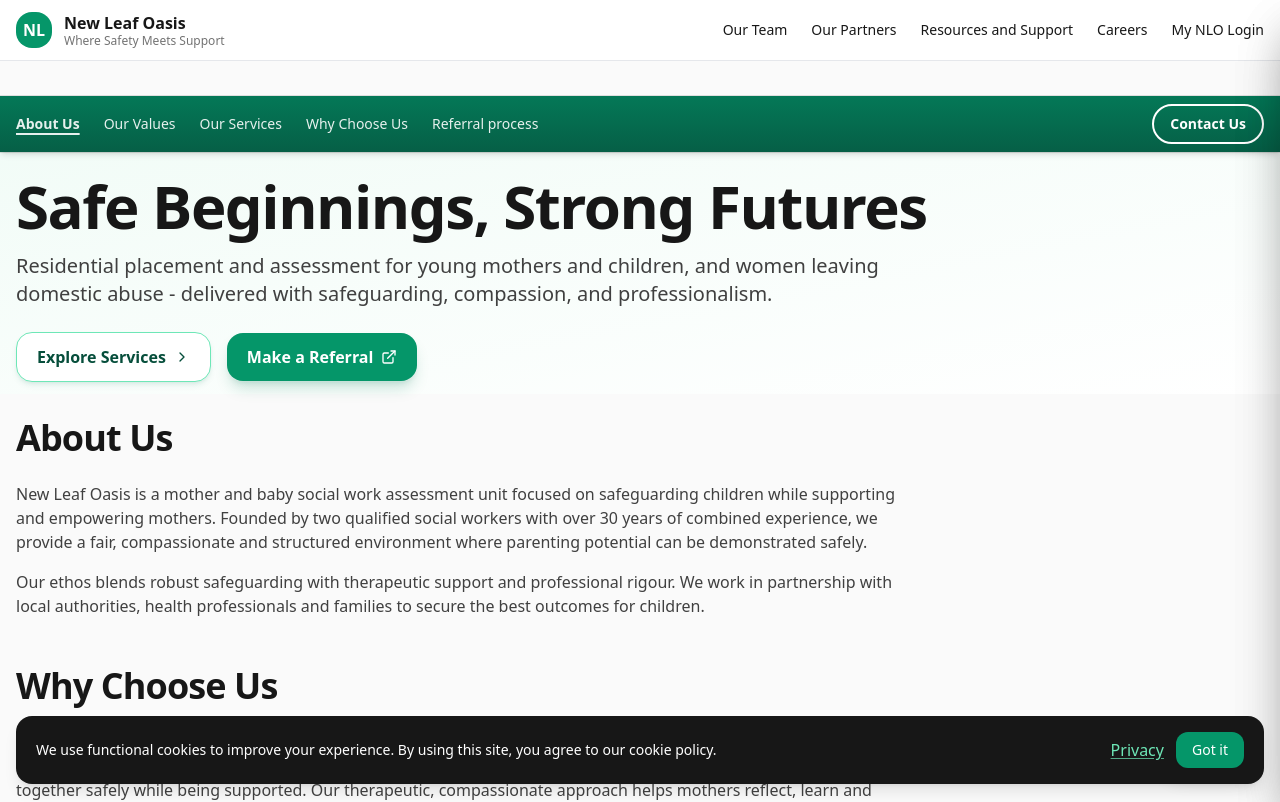
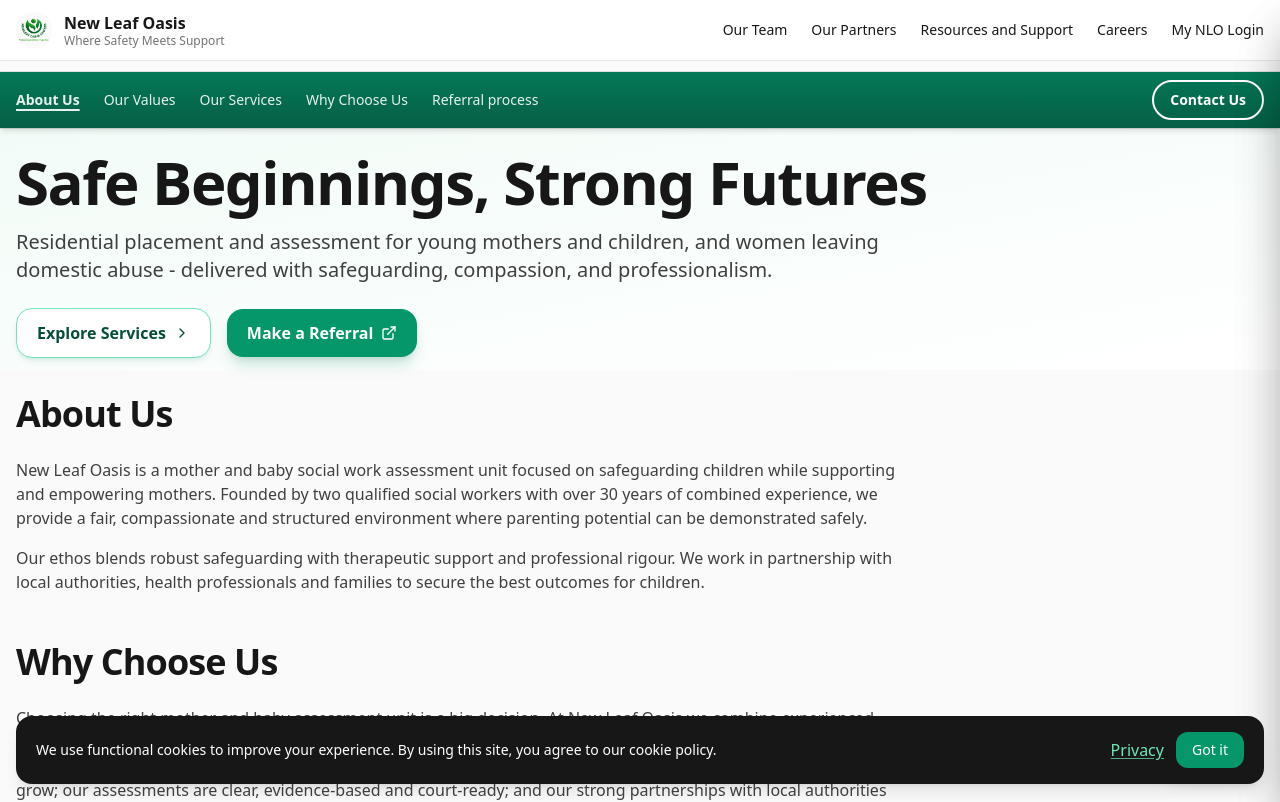
Before and after one commit to Tayte23/NewLeafOasis, a React (Vite) app: page / in a window 1280 px wide. Shown: the top 802 px of the page. Built offline with nearby package versions, Linux system fonts and the light colour scheme.

Commit message:
Update NewLeafOasis.tsx

```diff
--- a/src/NewLeafOasis.tsx
+++ b/src/NewLeafOasis.tsx
@@ -96,7 +96,7 @@
       <div ref={topBarRef} className="fixed top-0 left-0 right-0 z-40 bg-white border-b">
         <div className="max-w-7xl mx-auto px-4 py-3 flex items-center justify-between">
           <div className="flex items-center gap-3">
-            <span className="h-9 w-9 rounded-2xl bg-emerald-600 flex items-center justify-center text-white font-bold">NL</span>
+            <img src={logoUrl} alt="New Leaf Oasis logo" className="h-9 w-9 rounded-2xl object-cover" />
             <div>
               <p className="font-semibold leading-tight">New Leaf Oasis</p>
               <p className="text-xs text-neutral-500 leading-tight">Where Safety Meets Support</p>
```
